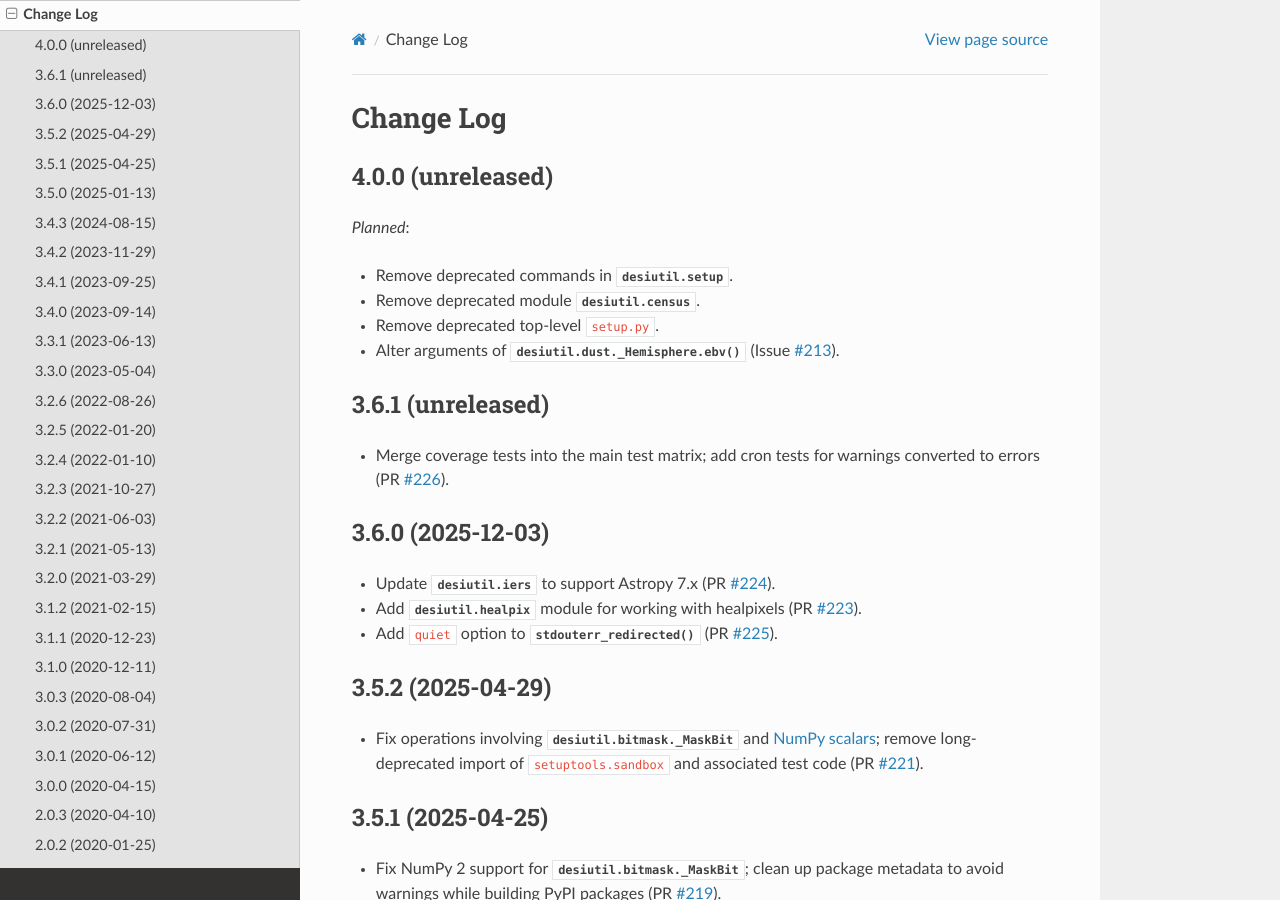
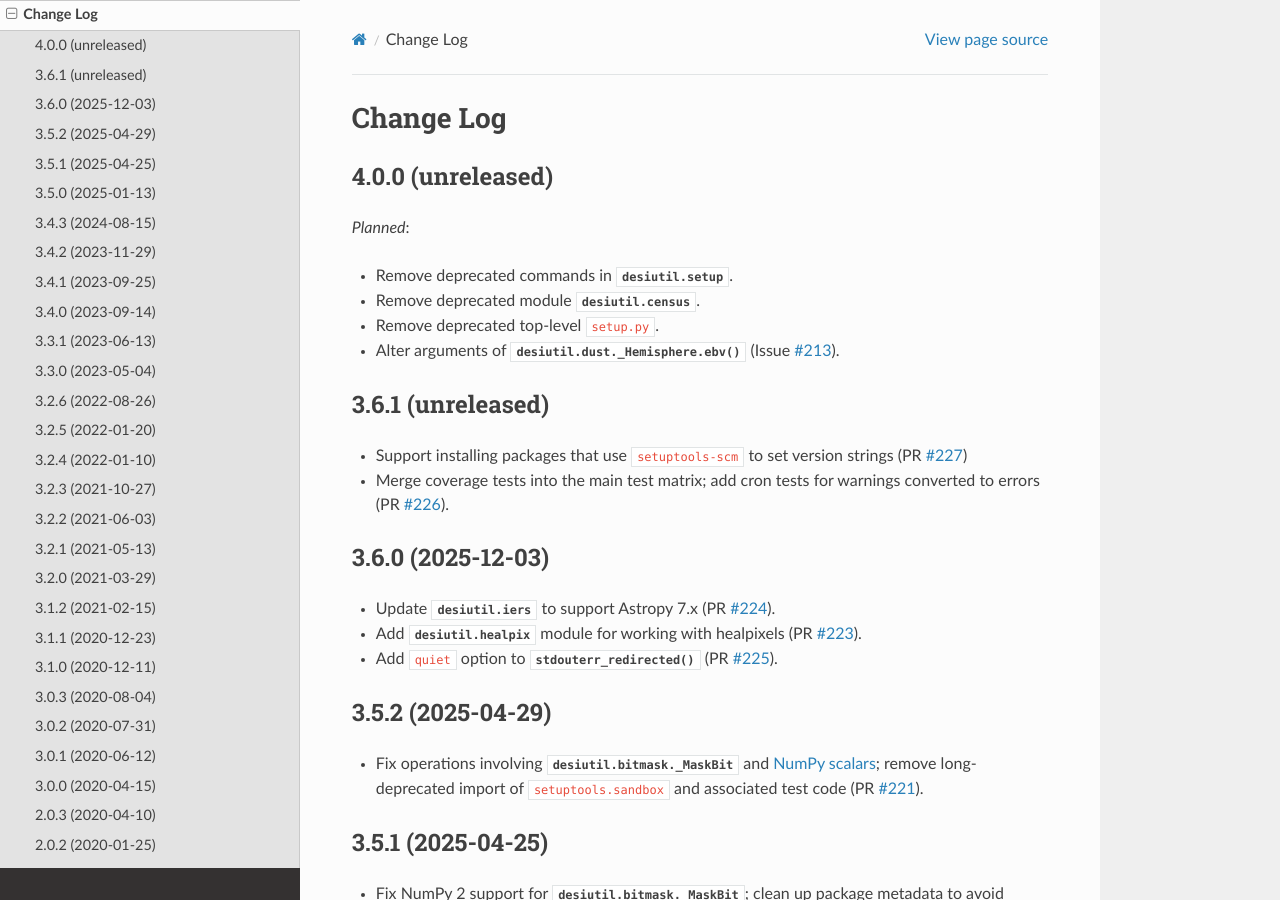
Before and after one commit to desihub/desiutil, a Sphinx documentation site: the page built from doc/changes.rst, in a window 1280 px wide and 900 px high. Built offline with Sphinx 7.4.7 and the Read the Docs theme 3.1.0, drawn with Linux system fonts in a browser that asks for light colours.

```diff
--- a/doc/changes.rst
+++ b/doc/changes.rst
@@ -17,10 +17,13 @@ Change Log
 3.6.1 (unreleased)
 ------------------
 
+* Support installing packages that use ``setuptools-scm`` to set version strings
+  (PR `#227`_)
 * Merge coverage tests into the main test matrix; add cron tests for warnings
   converted to errors (PR `#226`_).
 
 .. _`#226`: https://github.com/desihub/desiutil/pull/226
+.. _`#227`: https://github.com/desihub/desiutil/pull/227
 
 3.6.0 (2025-12-03)
 ------------------
```
Also changed, not shown: 1 other file.
